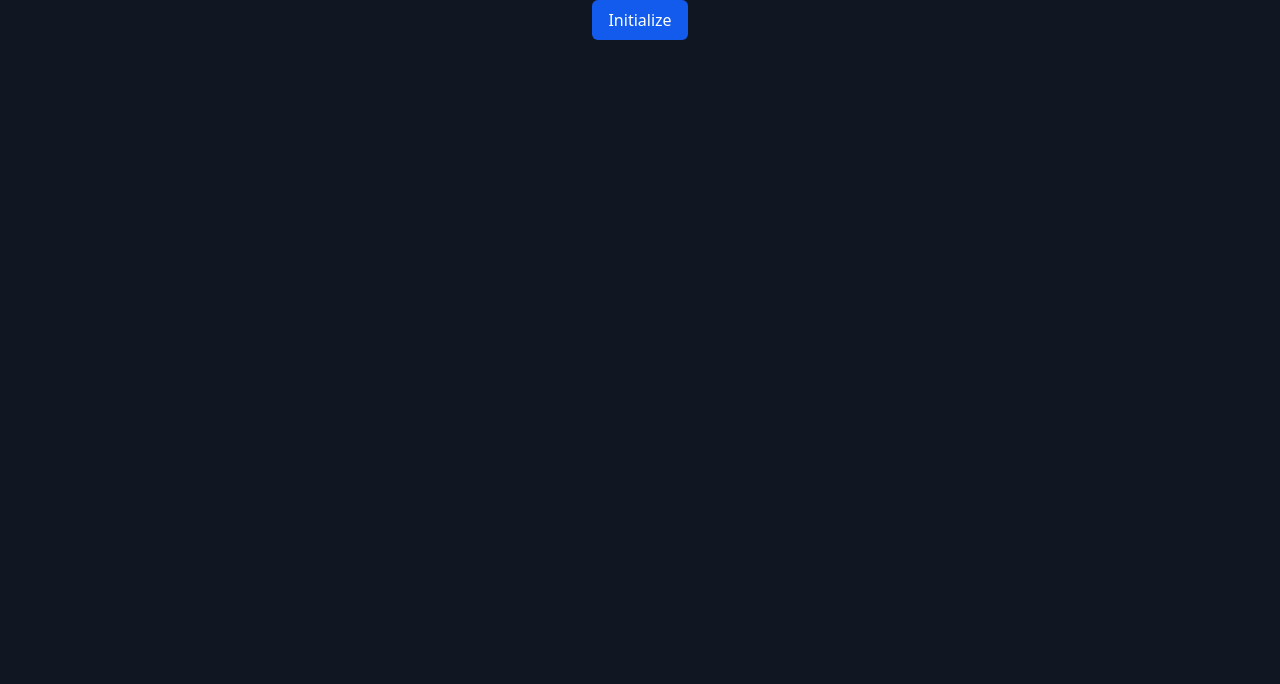
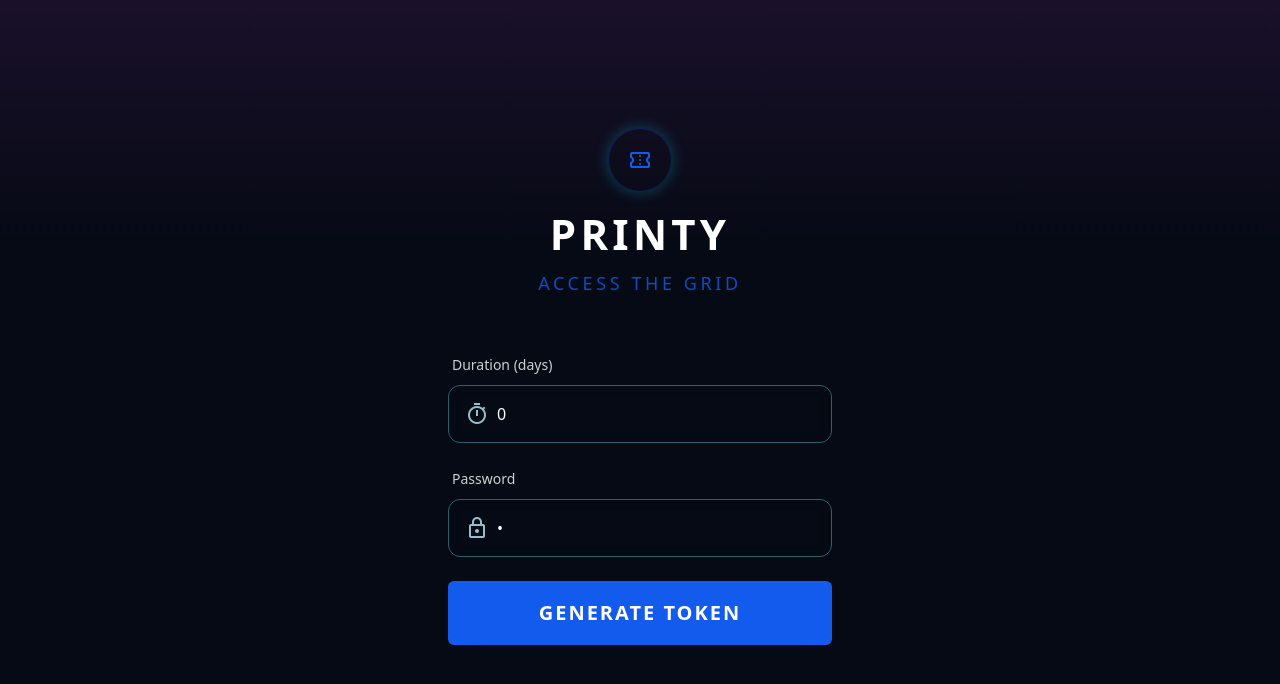
Before and after one commit to duhamelgm/printy-app, a SvelteKit app in the folder frontend/: page /admin in a window 1280 px wide. Before the commit this address had no page. Shown: the top 684 px of the page. Built offline with nearby package versions, Linux system fonts and the light colour scheme; no server answers.

Commit message:
Add authentication flow

```diff
--- /dev/null
+++ b/frontend/src/lib/authorizedPost.ts
@@ -0,0 +1,32 @@
+import { goto } from "$app/navigation";
+import { PUBLIC_API_URL } from "$env/static/public";
+
+const authorizedPost = async (path: string, body: any) => {
+  const response = await fetch(`${PUBLIC_API_URL}${path}`, {
+    method: 'POST',
+    body: JSON.stringify(body),
+    headers: {
+      'Content-Type': 'application/json',
+      'Authorization': localStorage.getItem('authToken') || ''
+    }
+  });
+
+  const data = await response.json();
+  if (!('status' in data)) {
+    throw new Error('Invalid response');
+  }
+
+  if (data.status === 'error') {
+    if (data.message === 'Unauthorized') {
+      goto('/login');
+      localStorage.removeItem('authToken');
+      return
+    }
+
+    throw new Error(data.message);
+  }
+
+  return data;
+};
+
+export default authorizedPost;
--- /dev/null
+++ b/frontend/src/routes/(authed)/+layout.svelte
@@ -0,0 +1,48 @@
+<script lang="ts">
+import { playAudio, stopAudio } from '$lib/musicPlayer';
+import { onDestroy, onMount } from 'svelte';
+import { setContext } from 'svelte';
+import { writable } from 'svelte/store';
+import { goto } from '$app/navigation';
+
+let audio = writable<{
+  audio: HTMLAudioElement;
+  analyser: AnalyserNode | null;
+  source: MediaElementAudioSourceNode | null;
+  frequencyData: Float32Array | null;
+} | null>(null);
+let initialized = $state(false);
+let { children } = $props();
+let authToken = $state(localStorage.getItem("authToken"));
+
+if(!authToken) {
+  goto("/login");
+}
+
+onMount(() => {
+  setContext('audio', audio);
+  setContext("authToken", authToken);
+});
+
+onDestroy(() => {
+  stopAudio();
+  audio.set(null);
+});
+
+function onInitialize() {
+  initialized = true;
+  playAudio().then((audioData) => {
+    audio.set(audioData);
+  });
+}
+</script>
+
+{#if initialized}
+  {@render children()}
+{:else}
+  <div class="flex items-center justify-center h-full">
+    <button class="bg-primary text-white px-4 py-2 rounded-md" onclick={onInitialize}
+      >Initialize</button
+    >
+  </div>
+{/if}
--- a/frontend/src/routes/print/ticket/+page.svelte
+++ b/frontend/src/routes/(authed)/print/ticket/+page.svelte
@@ -1,6 +1,6 @@
 <script>
 	import Topbar from '$lib/components/shared/Topbar.svelte';
-	import { PUBLIC_API_URL } from '$env/static/public';
+	import authorizedPost from '$lib/authorizedPost';
 
 	let title = $state('');
 	let description = $state('');
@@ -19,15 +19,8 @@
 		console.log(payload);
 
 		try {
-			const response = await fetch(`${PUBLIC_API_URL}/v1/print/ticket`, {
-				method: 'POST',
-				body: JSON.stringify(payload),
-				headers: {
-					'Content-Type': 'application/json',
-				}
-			});
-			const data = await response.json();
-			console.log(data);
+			const response = await authorizedPost("/v1/print/ticket", payload);
+			console.log(response);
 		} catch (error) {
 			console.error(error);
 		} finally {
--- a/frontend/src/routes/+layout.svelte
+++ b/frontend/src/routes/+layout.svelte
@@ -2,35 +2,8 @@
 import '../app.css';
 
 import favicon from '$lib/assets/favicon.svg';
-import { playAudio, stopAudio } from '$lib/musicPlayer';
-import { onDestroy, onMount } from 'svelte';
-import { setContext } from 'svelte';
-import { writable } from 'svelte/store';
 
-let audio = writable<{
-	audio: HTMLAudioElement;
-	analyser: AnalyserNode | null;
-	source: MediaElementAudioSourceNode | null;
-	frequencyData: Float32Array | null;
-} | null>(null);
-let initialized = $state(false);
 let { children } = $props();
-
-onMount(() => {
-	setContext('audio', audio);
-});
-
-onDestroy(() => {
-	stopAudio();
-	audio.set(null);
-});
-
-function onInitialize() {
-	initialized = true;
-	playAudio().then((audioData) => {
-		audio.set(audioData);
-	});
-}
 </script>
 
 <svelte:head>
@@ -49,12 +22,4 @@ function onInitialize() {
 	/>
 </svelte:head>
 
-{#if initialized}
-	{@render children()}
-{:else}
-	<div class="flex items-center justify-center h-full">
-		<button class="bg-primary text-white px-4 py-2 rounded-md" onclick={onInitialize}
-			>Initialize</button
-		>
-	</div>
-{/if}
+{@render children()}
--- /dev/null
+++ b/frontend/src/routes/admin/+page.svelte
@@ -0,0 +1,110 @@
+<script lang="ts">
+	import { goto } from '$app/navigation';
+	import { PUBLIC_API_URL } from '$env/static/public';
+	import Button from '$lib/components/ui/button/button.svelte';
+
+  let password = $state('');
+	let durationDays = $state(0);
+
+	const onLogin = async () => {
+		const response = await fetch(`${PUBLIC_API_URL}/v1/auth/token`, {
+			method: 'POST',
+			body: JSON.stringify({ duration_days: durationDays, password: password })
+		});
+
+    const data = await response.json();
+    if (data.status === 'ok') {
+      goto('/');
+    } else {
+      alert('Failed to generate token');
+    }
+	};
+</script>
+
+<div class="relative flex h-full min-h-screen w-full flex-col overflow-hidden bg-[#050A14]">
+	<!-- Decorative Background Elements -->
+	<!-- Retro Floor Grid -->
+	<div class="retro-grid bg-synth-grid opacity-30 pointer-events-none"></div>
+	<!-- Top Gradient Glow -->
+	<div
+		class="absolute top-0 left-0 w-full h-64 bg-gradient-to-b from-secondary/10 to-transparent pointer-events-none"
+	></div>
+	<!-- Main Content Wrapper -->
+	<div class="relative z-10 flex flex-1 flex-col mt-20 px-6 py-12 lg:px-8">
+		<!-- Header Section -->
+		<div class="sm:mx-auto sm:w-full sm:max-w-sm mb-10 text-center">
+			<!-- Logo Icon Placeholder (Material Symbol) -->
+			<div
+				class="mx-auto mb-4 flex h-16 w-16 items-center justify-center rounded-full bg-surface-dark border border-primary/30 shadow-[0_0_15px_rgba(13,204,242,0.3)]"
+			>
+				<span class="material-symbols-outlined text-4xl text-primary neon-text-glow">
+					confirmation_number
+				</span>
+			</div>
+			<h1 class="text-white tracking-widest text-[42px] font-bold leading-tight neon-text-glow">
+				PRINTY
+			</h1>
+			<h2 class="mt-2 text-primary/80 text-lg font-medium tracking-[0.2em] uppercase">
+				Access the Grid
+			</h2>
+		</div>
+		<!-- Login Form -->
+		<div class="mt-4 sm:mx-auto sm:w-full sm:max-w-sm">
+			<form action="#" class="space-y-6" method="POST" onsubmit={onLogin}>
+				<!-- Password Field -->
+				<div>
+					<div class="flex items-center justify-between ml-1 mb-2">
+						<label class="block text-sm font-medium leading-6 text-white/80" for="password">
+							Duration (days)
+						</label>
+					</div>
+					<div
+						class="relative mt-2 rounded-xl bg-surface-dark/80 backdrop-blur-sm neon-border-glow border border-[#315f68] transition-all duration-300"
+					>
+						<div class="pointer-events-none absolute inset-y-0 left-0 flex items-center pl-4">
+							<span class="material-symbols-outlined text-[#90c1cb]">timer</span>
+						</div>
+						<input
+							autocomplete="current-password"
+							class="block w-full rounded-xl border-0 bg-transparent py-4 pl-12 pr-12 text-white placeholder:text-[#90c1cb]/50 focus:ring-0 sm:text-base sm:leading-6"
+							id="password"
+							name="password"
+							placeholder="Enter your auth token"
+							required={true}
+              bind:value={durationDays}
+							type="number"
+						/>
+					</div>
+				</div>
+
+
+				<!-- Password Field -->
+				<div>
+					<div class="flex items-center justify-between ml-1 mb-2">
+						<label class="block text-sm font-medium leading-6 text-white/80" for="password">
+							Password
+						</label>
+					</div>
+					<div
+						class="relative mt-2 rounded-xl bg-surface-dark/80 backdrop-blur-sm neon-border-glow border border-[#315f68] transition-all duration-300"
+					>
+						<div class="pointer-events-none absolute inset-y-0 left-0 flex items-center pl-4">
+							<span class="material-symbols-outlined text-[#90c1cb]">lock</span>
+						</div>
+						<input
+							autocomplete="current-password"
+							class="block w-full rounded-xl border-0 bg-transparent py-4 pl-12 pr-12 text-white placeholder:text-[#90c1cb]/50 focus:ring-0 sm:text-base sm:leading-6"
+							id="password"
+							name="password"
+							placeholder="Enter your auth token"
+							required={true}
+              bind:value={durationDays}
+							type="password"
+						/>
+					</div>
+				</div>
+        <Button class="w-full" size="xl" type="submit">Generate Token</Button>
+			</form>
+		</div>
+	</div>
+</div>
--- /dev/null
+++ b/frontend/src/routes/login/+page.svelte
@@ -0,0 +1,85 @@
+<script lang="ts">
+	import { goto } from '$app/navigation';
+	import { PUBLIC_API_URL } from '$env/static/public';
+	import Button from '$lib/components/ui/button/button.svelte';
+
+	let inputToken = $state('');
+
+	const onLogin = async () => {
+		const response = await fetch(`${PUBLIC_API_URL}/v1/auth/verify`, {
+			method: 'POST',
+			headers: {
+				Authorization: inputToken
+			}
+		});
+
+		const data = await response.json();
+		if (data.status === 'ok') {
+			localStorage.setItem('authToken', inputToken);
+			goto('/');
+		} else {
+			alert('Invalid token');
+		}
+	};
+</script>
+
+<div class="relative flex h-full min-h-screen w-full flex-col overflow-hidden bg-[#050A14]">
+	<!-- Decorative Background Elements -->
+	<!-- Retro Floor Grid -->
+	<div class="retro-grid bg-synth-grid opacity-30 pointer-events-none"></div>
+	<!-- Top Gradient Glow -->
+	<div
+		class="absolute top-0 left-0 w-full h-64 bg-gradient-to-b from-secondary/10 to-transparent pointer-events-none"
+	></div>
+	<!-- Main Content Wrapper -->
+	<div class="relative z-10 flex flex-1 flex-col mt-20 px-6 py-12 lg:px-8">
+		<!-- Header Section -->
+		<div class="sm:mx-auto sm:w-full sm:max-w-sm mb-10 text-center">
+			<!-- Logo Icon Placeholder (Material Symbol) -->
+			<div
+				class="mx-auto mb-4 flex h-16 w-16 items-center justify-center rounded-full bg-surface-dark border border-primary/30 shadow-[0_0_15px_rgba(13,204,242,0.3)]"
+			>
+				<span class="material-symbols-outlined text-4xl text-primary neon-text-glow">
+					confirmation_number
+				</span>
+			</div>
+			<h1 class="text-white tracking-widest text-[42px] font-bold leading-tight neon-text-glow">
+				PRINTY
+			</h1>
+			<h2 class="mt-2 text-primary/80 text-lg font-medium tracking-[0.2em] uppercase">
+				Access the Grid
+			</h2>
+		</div>
+		<!-- Login Form -->
+		<div class="mt-4 sm:mx-auto sm:w-full sm:max-w-sm">
+			<form action="#" class="space-y-6" method="POST" onsubmit={onLogin}>
+				<!-- Password Field -->
+				<div>
+					<div class="flex items-center justify-between ml-1 mb-2">
+						<label class="block text-sm font-medium leading-6 text-white/80" for="password">
+							Auth Token
+						</label>
+					</div>
+					<div
+						class="relative mt-2 rounded-xl bg-surface-dark/80 backdrop-blur-sm neon-border-glow border border-[#315f68] transition-all duration-300"
+					>
+						<div class="pointer-events-none absolute inset-y-0 left-0 flex items-center pl-4">
+							<span class="material-symbols-outlined text-[#90c1cb]">lock</span>
+						</div>
+						<input
+							autocomplete="current-password"
+							class="block w-full rounded-xl border-0 bg-transparent py-4 pl-12 pr-12 text-white placeholder:text-[#90c1cb]/50 focus:ring-0 sm:text-base sm:leading-6"
+							id="password"
+							name="password"
+							placeholder="Enter your auth token"
+							required={true}
+              bind:value={inputToken}
+							type="password"
+						/>
+					</div>
+				</div>
+        <Button class="w-full" size="xl" type="submit">Login</Button>
+			</form>
+		</div>
+	</div>
+</div>
```
Also changed, not shown: frontend/src/routes/(authed)/+page.svelte (renamed from frontend/src/routes/+page.svelte), frontend/src/routes/(authed)/print/+page.svelte (renamed from frontend/src/routes/print/+page.svelte), 2 other files (tests, documents, lock files or other folders).
